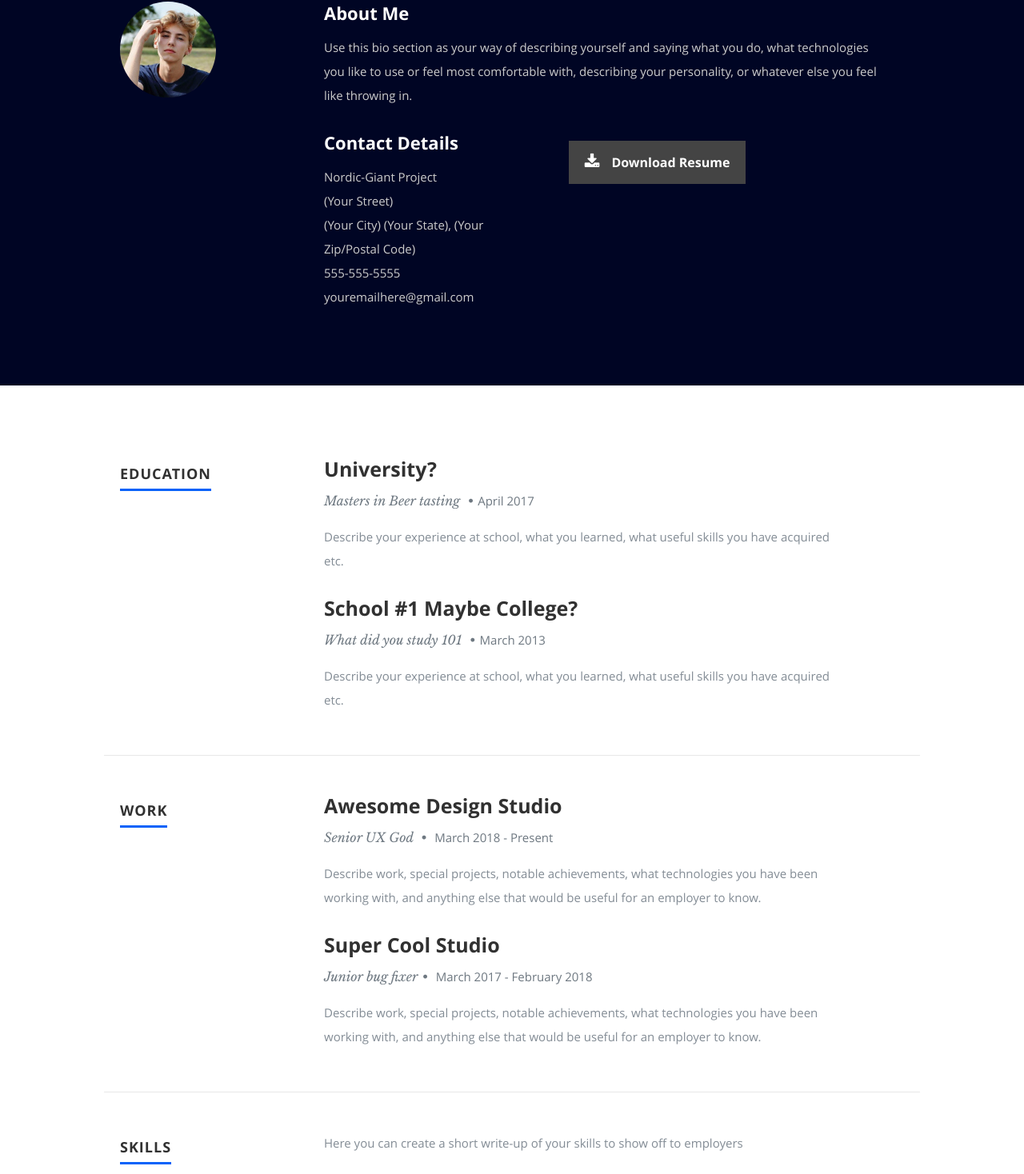
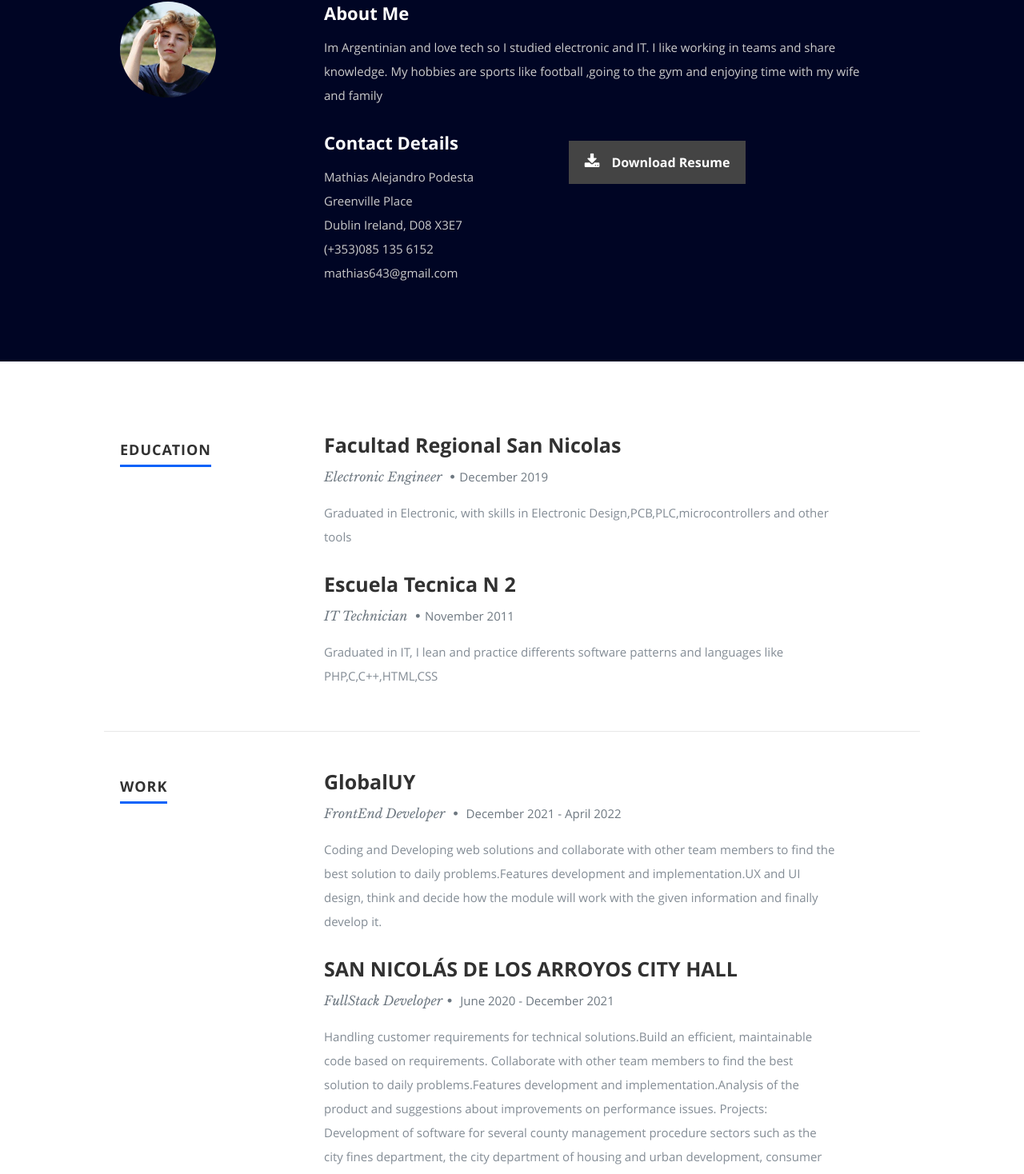
Before and after one commit to mapodesta/myresume, a React (Create React App) app: page / in a window 1280 px wide. Shown: the part 894-2362 px from the top of the page at 80% size. Built offline with nearby package versions, Linux system fonts and the light colour scheme.

Commit message:
new-data

```diff
--- a/public/resumeData.json
+++ b/public/resumeData.json
@@ -1,184 +1,184 @@
 {
 	"main": {
-    "name":"Nordic-Giant Project",
-    "description":"I am a web development engineer and I use react and vue.js to develop pages. This project is a resume template that can be used as the project home page or resume page",
-    "image":"profilepic.jpg",
-    "bio":"Use this bio section as your way of describing yourself and saying what you do, what technologies you like to use or feel most comfortable with, describing your personality, or whatever else you feel like throwing in.",
-    "contactmessage":"Here is where you should write your message to readers to have them get in contact with you.",
-    "email": "youremailhere@gmail.com",
-    "phone": "555-555-5555",
-    "github":"https://github.com/nordicgiant2/react-nice-resume",
-    "project":"https://github.com/nordicgiant2/react-nice-resume",
-    "address":{
-      "street":"(Your Street)",
-      "city":"(Your City)",
-      "state":"(Your State)",
-      "zip": "(Your Zip/Postal Code)"
+		"name": "Mathias Alejandro Podesta",
+		"description": "I am an Electronic Engineer and I work in software since 2019. I use React and NodeJS to develop projects",
+		"image": "profilepic.jpg",
+		"bio": "Im Argentinian and love tech so I studied electronic and IT. I like working in teams and share knowledge. My hobbies are sports like football ,going to the gym and enjoying time with my wife and family",
+		"contactmessage": "Here is where you should write your message to readers to have them get in contact with you.",
+		"email": "mathias643@gmail.com",
+		"phone": "(+353)085 135 6152",
+		"github": "https://github.com/mapodesta",
+		"address": {
+			"street": "Greenville Place",
+			"city": "Dublin",
+			"state": "Ireland",
+			"zip": "D08 X3E7"
 		},
 		"website": "http://www.timbakerdev.com",
-    "resumedownload":"http://timbakerdev.com",
-    "social":[
+		"resumedownload": "http://timbakerdev.com",
+		"social": [
 			{
-        "name":"facebook",
-        "url":"https://github.com/nordicgiant2/react-nice-resume",
-        "className":"fa fa-facebook"
+				"name": "facebook",
+				"url": "https://github.com/nordicgiant2/react-nice-resume",
+				"className": "fa fa-facebook"
 			},
 			{
-        "name":"twitter",
-        "url":"http://twitter.com",
-        "className":"fa fa-twitter"
+				"name": "twitter",
+				"url": "http://twitter.com",
+				"className": "fa fa-twitter"
 			},
 			{
-        "name":"linkedin",
-        "url":"https://www.linkedin.com/in/tim-baker-8420009a/",
-        "className":"fa fa-linkedin"
+				"name": "linkedin",
+				"url": "https://www.linkedin.com/in/tim-baker-8420009a/",
+				"className": "fa fa-linkedin"
 			},
 			{
-        "name":"instagram",
-        "url":"http://instagram.com/tbaker_x",
-        "className":"fa fa-instagram"
+				"name": "instagram",
+				"url": "http://instagram.com/tbaker_x",
+				"className": "fa fa-instagram"
 			},
 			{
-        "name":"github",
-        "url":"https://github.com/nordicgiant2/react-nice-resume",
-        "className":"fa fa-github"
+				"name": "github",
+				"url": "https://github.com/nordicgiant2/react-nice-resume",
+				"className": "fa fa-github"
 			}
 		]
 	},
-  "resume":{
-    "skillmessage":"Here you can create a short write-up of your skills to show off to employers",
-    "education":[
+	"resume": {
+		"skillmessage": "Here you can create a short write-up of your skills to show off to employers",
+		"education": [
 			{
-        "school":"University?",
-        "degree":"Masters in Beer tasting",
-        "graduated":"April 2017",
-        "description":"Describe your experience at school, what you learned, what useful skills you have acquired etc."
+				"school": "Facultad Regional San Nicolas",
+				"degree": "Electronic Engineer",
+				"graduated": "December 2019",
+				"description": "Graduated in Electronic, with skills in Electronic Design,PCB,PLC,microcontrollers and other tools"
 			},
 			{
-        "school":"School #1 Maybe College?",
-        "degree":"What did you study 101",
-        "graduated":"March 2013",
-        "description":"Describe your experience at school, what you learned, what useful skills you have acquired etc."
+				"school": "Escuela Tecnica N 2",
+				"degree": "IT Technician",
+				"graduated": "November 2011",
+				"description": "Graduated in IT, I lean and practice differents software patterns and languages like PHP,C,C++,HTML,CSS"
 			}
 		],
-    "work":[
+		"work": [
 			{
-        "company":"Awesome Design Studio",
-        "title":"Senior UX God ",
-        "years":"March 2018 - Present",
-        "description":"Describe work, special projects, notable achievements, what technologies you have been working with, and anything else that would be useful for an employer to know."
+				"company": "GlobalUY",
+				"title": "FrontEnd Developer ",
+				"years": "December 2021 - April 2022",
+				"description": "Coding and Developing web solutions and collaborate with other team members to find the best solution to daily problems.Features development and implementation.UX and UI design, think and decide how the module will work with the given information and finally develop it."
 			},
 			{
-        "company":"Super Cool Studio",
-        "title":"Junior bug fixer",
-        "years":"March 2017 - February 2018",
-        "description":"Describe work, special projects, notable achievements, what technologies you have been working with, and anything else that would be useful for an employer to know."
+				"company": "SAN NICOLÁS DE LOS ARROYOS CITY HALL",
+				"title": "FullStack Developer",
+				"years": "June 2020 - December 2021",
+				"description": "Handling customer requirements for technical solutions.Build an efficient, maintainable code based on requirements.  Collaborate with other team members to find the best solution to daily problems.Features development and implementation.Analysis of the product and suggestions about improvements on performance issues. Projects: Development of software for several county management procedure sectors such as the city fines department, the city department of housing and urban development, consumer protection, attorneys register and street sellers register. I’ve also developed software for athletic scholarships."
 			}
 		],
-    "skills":[
+		"skills": [
 			{
-        "name":"Python",
-        "level":"60%"
+				"name": "Javascript",
+				"level": "80%"
 			},
 			{
-        "name":"VueJs",
-        "level":"55%"
+				"name": "ReactJs",
+				"level": "80%"
 			},
 			{
-        "name":"ReactJs",
-        "level":"50%"
+				"name": "GIT",
+				"level": "80%"
 			},
 			{
-        "name":"CSS",
-        "level":"90%"
+				"name": "CSS",
+				"level": "70%"
+			},
+
+			{
+				"name": "NodeJS",
+				"level": "60%"
 			},
 			{
-        "name":"PHP",
-        "level":"80%"
+				"name": "Angular",
+				"level": "20%"
 			},
 			{
-        "name":"Swift",
-        "level":"50%"
-      },
-      {
-        "name":"JAVA",
-        "level":"80%"
+				"name": ".NET",
+				"level": "20%"
 			}
 		]
 	},
-  "portfolio":{
+	"portfolio": {
 		"projects": [
 			{
-        "title":"Canadian Wanderlust",
-        "category":"My Travel Blog for my post-university travels",
-        "image":"01.jpg",
-        "url":"https://www.canadianwanderlust.com"
+				"title": "Canadian Wanderlust",
+				"category": "My Travel Blog for my post-university travels",
+				"image": "01.jpg",
+				"url": "https://www.canadianwanderlust.com"
 			},
 			{
-        "title":"Fury Fighting Gear",
-        "category":"(offline now) A fighting gear company I started",
-        "image":"02.jpg",
-        "url":"http://www.timbakerdev.com"
+				"title": "Fury Fighting Gear",
+				"category": "(offline now) A fighting gear company I started",
+				"image": "02.jpg",
+				"url": "http://www.timbakerdev.com"
 			},
 			{
-        "title":"Original Thai Food",
-        "category":"Website I built for a restaurant I like in Thailand",
-        "image":"03.jpg",
-        "url":"http://www.timbakerdev.com/originalthaifood.github.io"
+				"title": "Original Thai Food",
+				"category": "Website I built for a restaurant I like in Thailand",
+				"image": "03.jpg",
+				"url": "http://www.timbakerdev.com/originalthaifood.github.io"
 			},
 			{
-        "title":"Resume Website",
-        "category":"A React based resume website template",
-        "image":"04.jpg",
-        "url":"http://www.timbakerdev.com"
+				"title": "Resume Website",
+				"category": "A React based resume website template",
+				"image": "04.jpg",
+				"url": "http://www.timbakerdev.com"
 			},
 			{
-        "title":"Smirkspace",
-        "category":"(MVP Only) A React and Meteor based chat University project.",
-        "image":"05.jpg",
-        "url":"http://www.smirkspace.com"
+				"title": "Smirkspace",
+				"category": "(MVP Only) A React and Meteor based chat University project.",
+				"image": "05.jpg",
+				"url": "http://www.smirkspace.com"
 			},
 			{
-        "title":"Canadian Wanderlust",
-        "category":"My Travel Blog for my post-university travels",
-        "image":"06.jpg",
-        "url":"https://www.canadianwanderlust.com"
+				"title": "Canadian Wanderlust",
+				"category": "My Travel Blog for my post-university travels",
+				"image": "06.jpg",
+				"url": "https://www.canadianwanderlust.com"
 			},
 			{
-        "title":"Fury Fighting Gear",
-        "category":"(offline now) A fighting gear company I started",
-        "image":"01.jpg",
-        "url":"http://www.timbakerdev.com"
+				"title": "Fury Fighting Gear",
+				"category": "(offline now) A fighting gear company I started",
+				"image": "01.jpg",
+				"url": "http://www.timbakerdev.com"
 			},
 			{
-        "title":"Original Thai Food",
-        "category":"Website I built for a restaurant I like in Thailand",
-        "image":"02.jpg",
-        "url":"http://www.timbakerdev.com/originalthaifood.github.io"
+				"title": "Original Thai Food",
+				"category": "Website I built for a restaurant I like in Thailand",
+				"image": "02.jpg",
+				"url": "http://www.timbakerdev.com/originalthaifood.github.io"
 			},
 			{
-        "title":"Original Thai Food",
-        "category":"Website I built for a restaurant I like in Thailand",
-        "image":"03.jpg",
-        "url":"http://www.timbakerdev.com/originalthaifood.github.io"
+				"title": "Original Thai Food",
+				"category": "Website I built for a restaurant I like in Thailand",
+				"image": "03.jpg",
+				"url": "http://www.timbakerdev.com/originalthaifood.github.io"
 			},
 			{
-        "title":"Resume Website",
-        "category":"A React based resume website template",
-        "image":"04.jpg",
-        "url":"http://www.timbakerdev.com"
+				"title": "Resume Website",
+				"category": "A React based resume website template",
+				"image": "04.jpg",
+				"url": "http://www.timbakerdev.com"
 			},
 			{
-        "title":"Smirkspace",
-        "category":"(MVP Only) A React and Meteor based chat University project.",
-        "image":"05.jpg",
-        "url":"http://www.smirkspace.com"
+				"title": "Smirkspace",
+				"category": "(MVP Only) A React and Meteor based chat University project.",
+				"image": "05.jpg",
+				"url": "http://www.smirkspace.com"
 			},
 			{
-        "title":"Canadian Wanderlust",
-        "category":"My Travel Blog for my post-university travels",
-        "image":"06.jpg",
-        "url":"https://www.canadianwanderlust.com"
+				"title": "Canadian Wanderlust",
+				"category": "My Travel Blog for my post-university travels",
+				"image": "06.jpg",
+				"url": "https://www.canadianwanderlust.com"
 			}
 		]
 	}
--- a/src/App.js
+++ b/src/App.js
@@ -1,57 +1,44 @@
-import React, { Component } from "react";
-import ReactGA from "react-ga";
-import $ from "jquery";
-import "./App.css";
-import Header from "./Components/Header";
-import Footer from "./Components/Footer";
-import About from "./Components/About";
-import Resume from "./Components/Resume";
-import Contact from "./Components/Contact";
-import Portfolio from "./Components/Portfolio";
+import { useEffect, useState } from "react"
+import $ from "jquery"
+import "./App.css"
+import Header from "./Components/Header"
+import Footer from "./Components/Footer"
+import About from "./Components/About"
+import Resume from "./Components/Resume"
+import Contact from "./Components/Contact"
+// import Portfolio from "./Components/Portfolio"
 
-class App extends Component {
-  constructor(props) {
-    super(props);
-    this.state = {
-      foo: "bar",
-      resumeData: {}
-    };
+const App = () => {
+	const [resumeData, setResumeData] = useState({})
 
-    ReactGA.initialize("UA-110570651-1");
-    ReactGA.pageview(window.location.pathname);
-  }
+	useEffect(() => {
+		const getResumeData = () => {
+			$.ajax({
+				url: "./resumeData.json",
+				dataType: "json",
+				cache: false,
+				success: function (data) {
+					setResumeData(data)
+				},
+				error: function (xhr, status, err) {
+					console.log(err)
+					alert(err)
+				},
+			})
+		}
+		getResumeData()
+	}, [])
 
-  getResumeData() {
-    $.ajax({
-      url: "./resumeData.json",
-      dataType: "json",
-      cache: false,
-      success: function(data) {
-        this.setState({ resumeData: data });
-      }.bind(this),
-      error: function(xhr, status, err) {
-        console.log(err);
-        alert(err);
-      }
-    });
-  }
-
-  componentDidMount() {
-    this.getResumeData();
-  }
-
-  render() {
-    return (
-      <div className="App">
-        <Header data={this.state.resumeData.main} />
-        <About data={this.state.resumeData.main} />
-        <Resume data={this.state.resumeData.resume} />
-        <Portfolio data={this.state.resumeData.portfolio} />
-        <Contact data={this.state.resumeData.main} />
-        <Footer data={this.state.resumeData.main} />
-      </div>
-    );
-  }
+	return (
+		<div className="App">
+			<Header data={resumeData.main} />
+			<About data={resumeData.main} />
+			<Resume data={resumeData.resume} />
+			{/* <Portfolio data={resumeData.portfolio} /> */}
+			<Contact data={resumeData.main} />
+			<Footer data={resumeData.main} />
+		</div>
+	)
 }
 
-export default App;
+export default App
--- a/src/Components/About.js
+++ b/src/Components/About.js
@@ -1,31 +1,25 @@
-import React, { Component } from "react";
-import Fade from "react-reveal";
+import Fade from "react-reveal"
 
-class About extends Component {
-  render() {
-    if (!this.props.data) return null;
+export const About = ({ data }) => {
+	if (!data) return null
 
-    const name = this.props.data.name;
-    const profilepic = "images/" + this.props.data.image;
-    const bio = this.props.data.bio;
-    const street = this.props.data.address.street;
-    const city = this.props.data.address.city;
-    const state = this.props.data.address.state;
-    const zip = this.props.data.address.zip;
-    const phone = this.props.data.phone;
-    const email = this.props.data.email;
-    const resumeDownload = this.props.data.resumedownload;
+	const name = data.name
+	const profilepic = "images/" + data.image
+	const bio = data.bio
+	const street = data.address.street
+	const city = data.address.city
+	const state = data.address.state
+	const zip = data.address.zip
+	const phone = data.phone
+	const email = data.email
+	const resumeDownload = data.resumedownload
 
 	return (
 		<section id="about">
 			<Fade duration={1000}>
 				<div className="row">
 					<div className="three columns">
-              <img
-                className="profile-pic"
-                src={profilepic}
-                alt="Nordic Giant Profile Pic"
-              />
+						<img className="profile-pic" src={profilepic} alt="Nordic Giant Profile Pic" />
 					</div>
 					<div className="nine columns main-col">
 						<h2>About Me</h2>
@@ -60,8 +54,7 @@ class About extends Component {
 				</div>
 			</Fade>
 		</section>
-    );
-  }
+	)
 }
 
-export default About;
+export default About
--- a/src/Components/Header.js
+++ b/src/Components/Header.js
@@ -1,15 +1,13 @@
-import React, { Component } from "react";
-import ParticlesBg from "particles-bg";
-import Fade from "react-reveal";
+import React, { Component } from "react"
+import ParticlesBg from "particles-bg"
+import Fade from "react-reveal"
 
 class Header extends Component {
 	render() {
-    if (!this.props.data) return null;
+		if (!this.props.data) return null
 
-    const project = this.props.data.project;
-    const github = this.props.data.github;
-    const name = this.props.data.name;
-    const description = this.props.data.description;
+		const name = this.props.data.name
+		const description = this.props.data.description
 
 		return (
 			<header id="home">
@@ -65,16 +63,6 @@ class Header extends Component {
 							<h3>{description}.</h3>
 						</Fade>
 						<hr />
-            <Fade bottom duration={2000}>
-              <ul className="social">
-                <a href={project} className="button btn project-btn">
-                  <i className="fa fa-book"></i>Project
-                </a>
-                <a href={github} className="button btn github-btn">
-                  <i className="fa fa-github"></i>Github
-                </a>
-              </ul>
-            </Fade>
 					</div>
 				</div>
 
@@ -84,8 +72,8 @@ class Header extends Component {
 					</a>
 				</p>
 			</header>
-    );
+		)
 	}
 }
 
-export default Header;
+export default Header
```
Also changed, not shown: src/Components/Resume.js (+20 -20 lines), 1 other file (tests, documents, lock files or other folders). Lines whose indentation alone changed are shown as unchanged.
